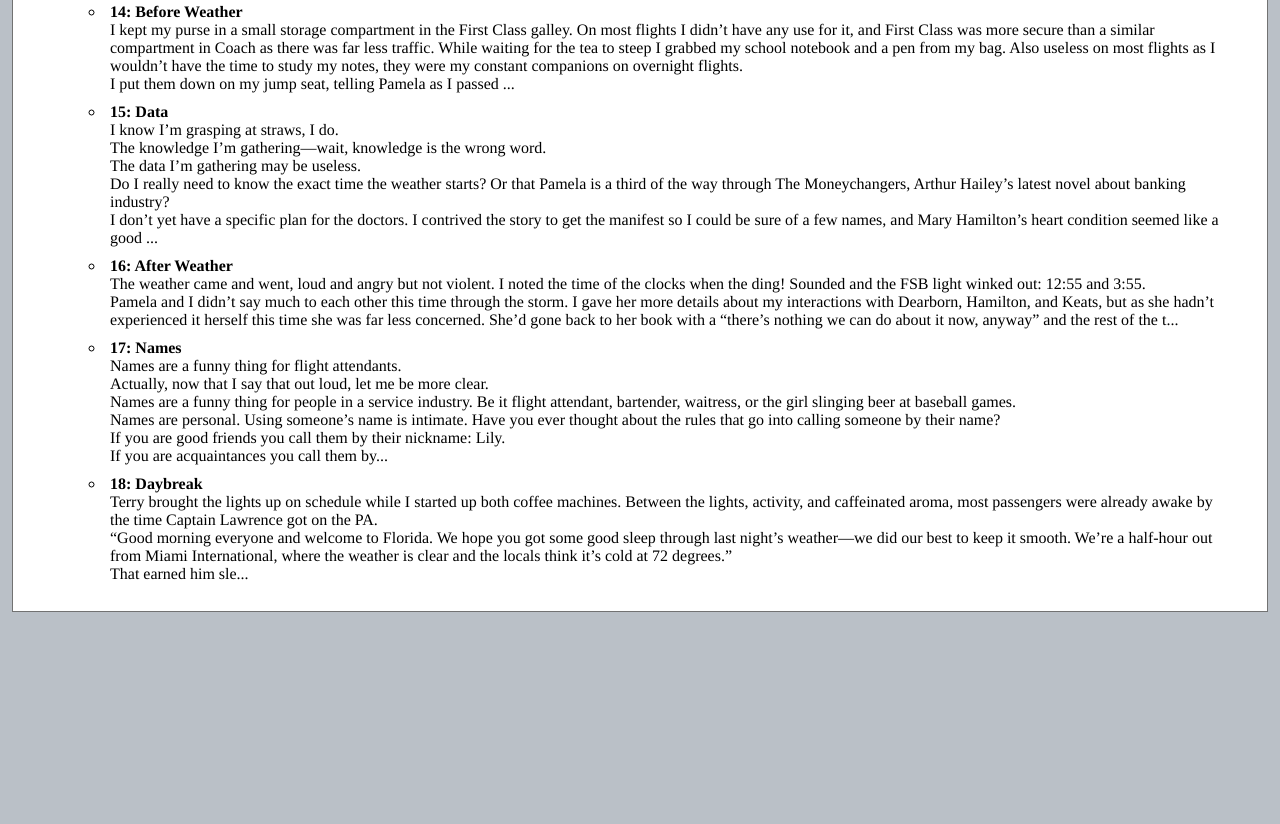
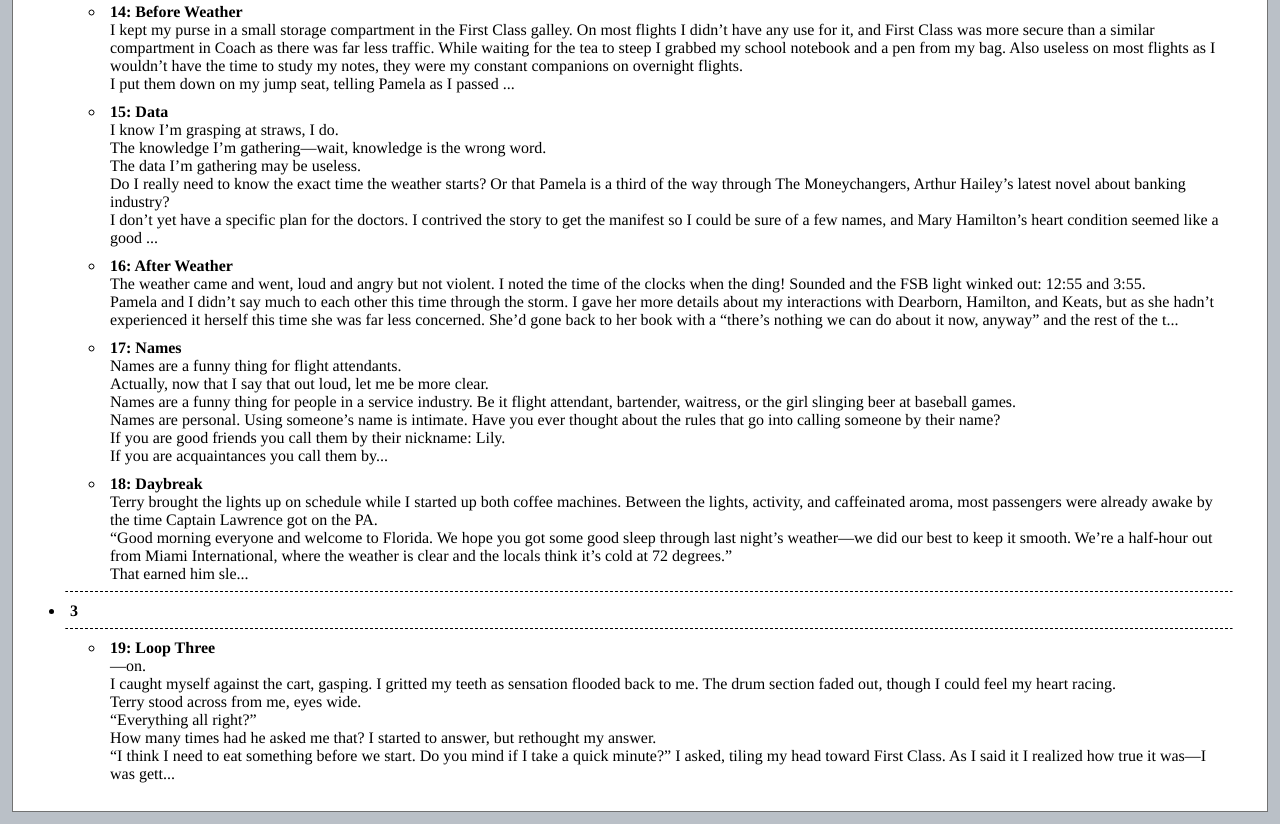
Before and after one commit to rickosborne/cascades, a plain HTML site: page Cascades.scriv/QuickLook/Preview.html in a window 1280 px wide. Shown: the part 1605-2429 px from the top of the page. Before the commit the page ends 2229 px from the top, so only its background shows below. Drawn offline with Linux system fonts and the light colour scheme.

Commit message:
III/19.  27362 words.

```diff
--- a/Cascades.scriv/QuickLook/Preview.html
+++ b/Cascades.scriv/QuickLook/Preview.html
@@ -148,6 +148,21 @@ If you are acquaintances you call them by...</p>
 That earned him sle...</p>
 </li>
 </ul>
+<hr/>
+<li>
+<p class="binderItem"><strong>3</strong></p>
+</li>
+<hr/>
+<ul>
+<li>
+<p class="binderItem"><strong>19: Loop Three</strong><br/>—on.<br/>
+I caught myself against the cart, gasping.  I gritted my teeth as sensation flooded back to me.  The drum section faded out, though I could feel my heart racing.<br/>
+Terry stood across from me, eyes wide.<br/>
+“Everything all right?”<br/>
+How many times had he asked me that?  I started to answer, but rethought my answer.<br/>
+“I think I need to eat something before we start.  Do you mind if I take a quick minute?”  I asked, tiling my head toward First Class.  As I said it I realized how true it was—I was gett...</p>
+</li>
+</ul>
 </ul>
 
 </td>
```
Also changed, not shown: 8 other files.
